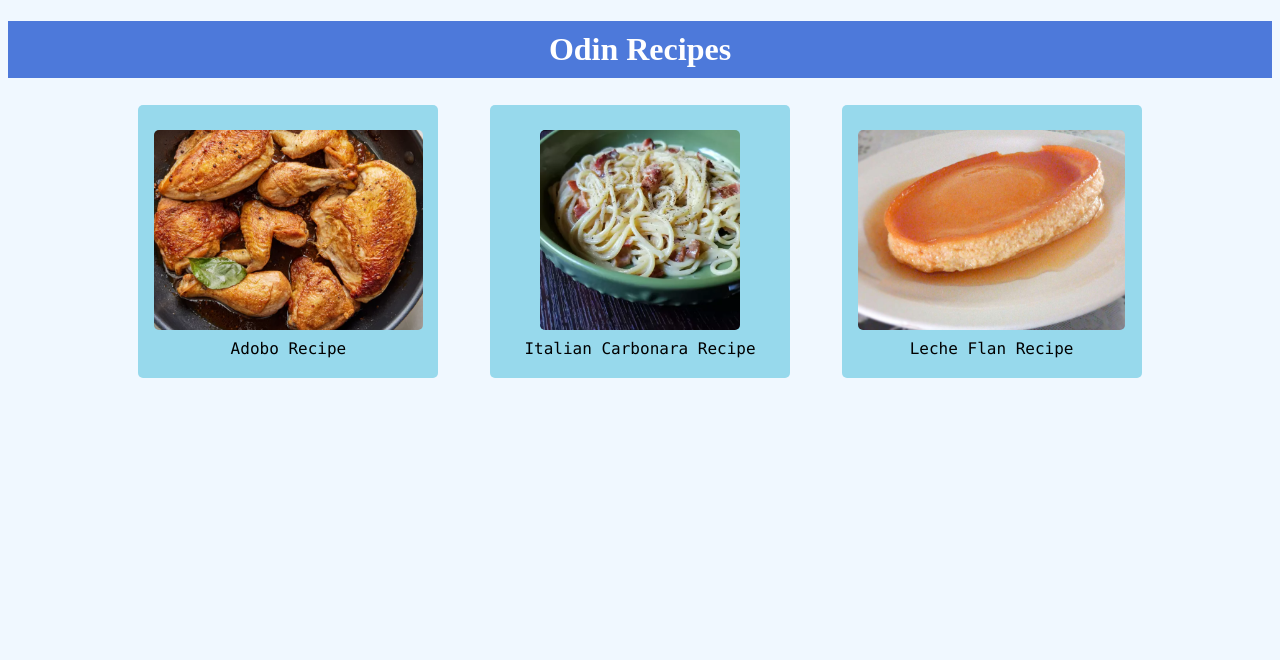
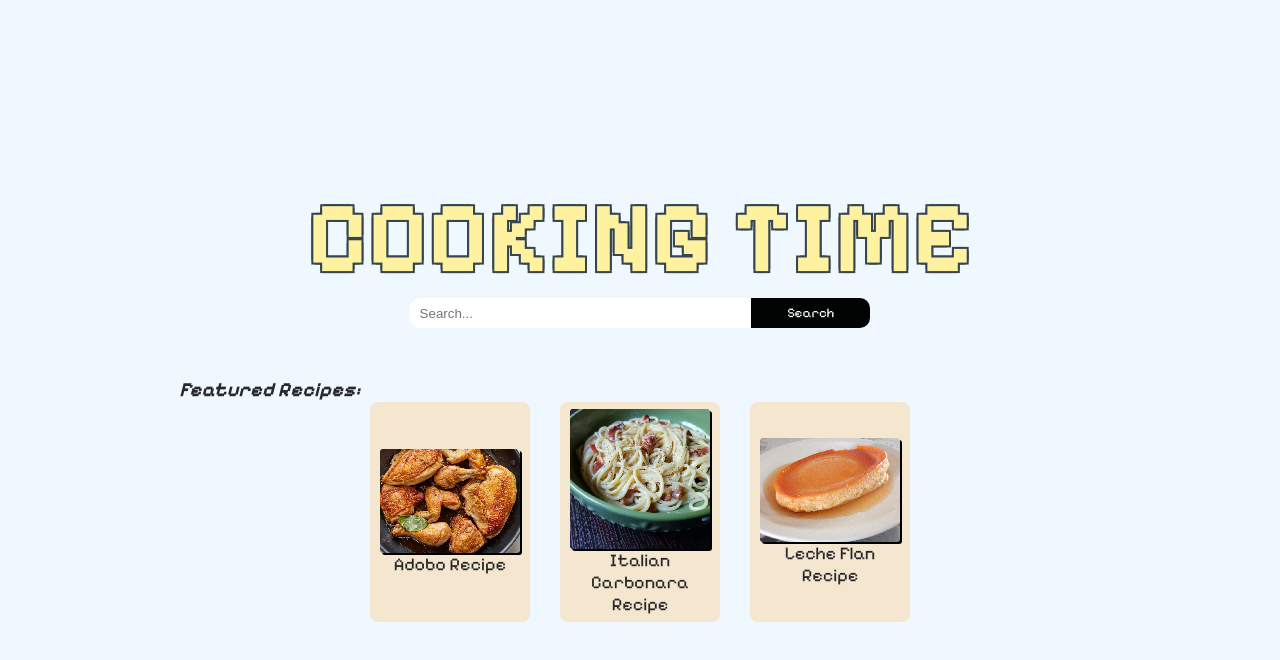
Before and after one commit to m1ra-san/odin-recipes, a plain HTML site: page index.html in a window 1280 px wide. Drawn offline with Linux system fonts and the light colour scheme.

Commit message:
Better looking design on the main page

```diff
--- a/index.html
+++ b/index.html
@@ -5,35 +5,46 @@
     <meta charset="UTF-8">
     <meta name="viewport" content="width=device-width, initial-scale=1.0">
     <link rel="stylesheet" href="style.css">
+    <style>
+        @import url('https://fonts.googleapis.com/css2?family=Pixelify+Sans:wght@400..700&display=swap');
+    </style>
     <title>Odin Recipes</title>
 </head>
 
 <body>
-    <h1>Odin Recipes</h1>
-    <div class="container content">
-        <ul class="menu">
+    <div class="main-container">
+        <h1 class="fancy-pixel">COOKING TIME</h1>
+        <div class="search-recipes">
+            <input type="text" class="search-input" placeholder="Search..."><button>Search</button>
+        </div>
+
+        <div class="content">
+            <p>Featured Recipes:</p>
+            <ul class="featured-menu">
                 <li>
                     <div class="recipe-menu">
                         <a href="recipes/adobo.html">
                             <img src="images/adobo.png" alt="adobo">
-                        Adobo Recipe</a>
+                            <span>Adobo Recipe</span>
+                        </a>
                     </div>
                 </li>
                 <li>
                     <div class="recipe-menu">
                         <a href="recipes/carbonara.html">
                             <img src="images/carbonara.png" alt="">
-                        <br>Italian Carbonara Recipe</a>
+                            <span>Italian Carbonara<br>Recipe</span></a>
                     </div>
                 </li>
                 <li>
                     <div class="recipe-menu">
                         <a href="recipes/lecheflan.html">
                             <img src="images/lecheflan.png" alt="">
-                        Leche Flan Recipe</a>
+                            <span>Leche Flan Recipe</span></a>
                     </div>
                 </li>
             </ul>
+        </div>
     </div>
 
 </body>
--- a/style.css
+++ b/style.css
@@ -1,95 +1,165 @@
-/* *{
-    outline: 2px solid red;
-} */
-
-body{
-    background-color: aliceblue;
+*{
+    /* outline: 2px solid red; */
+    margin: 0;
 }
-.container{
-    font-family: "Lucida Console", "Courier New", monospace;
-    text-align: center;
-    padding: 5px;
-
+:root {
+    --spacing: 5px;
 }
 
-p{
+
+body {
+    background-color: aliceblue;
+    height: 100vh;
+    width: auto;
+    display: flex;
+    flex-direction: column;
+    align-items: center;
+    justify-content: center;
+}
+
+.main-container{
+    width: 90%;
+    display: flex;
+    flex-direction: column;
+    align-items: center;
+    justify-content: center;
+}
+
+.fancy-pixel {
+    font-family: "Pixelify Sans", sans-serif;
+    font-size: 100px;
+    color: #fef2a0;
+    text-shadow:
+        2px 2px 0 #36454f,
+        -2px -2px 0 #36454f,
+        -2px 2px 0 #36454f,
+        2px -2px 0 #36454f;
+    position: relative;
+    text-align: center;
+    padding: 0;
+}
+
+/* ----------------Search Bar */
+.search-recipes {
+    width: 40%;
+    height: 30px;
+    display: flex;
+    border-radius: 10px;
+    overflow: hidden;
+    margin:0 0 50px 0 ;
+}
+
+.search-recipes input{
+  flex: 3 0 0;
+  border: none;
+  border-radius: 0;
+  padding: 0 10px;
+  outline: none;
+}
+
+.search-recipes button{
+  flex: 1 1 0;
+  border: none;
+  border-radius: 0;
+  background-color: #020403;
+  color: white;
+  cursor: pointer;
+  font-family: "Pixelify Sans", sans-serif;
+}
+
+
+
+/* -----------------Recipes */
+
+
+p {
     color: rgb(92, 91, 91);
     font-style: italic;
+    font-size: clamp(32px, 5vw, 65px)
 }
 
-a{
+a {
     text-decoration: none;
     color: black;
 }
 
 
-h1{
-    background-color: rgb(77, 121, 218);
-    padding: 10px;
-    text-align: center;
-    color: rgb(255, 255, 255);
+.content {
+    text-align: left;
+    width: 80%;
+    padding: 0;
 }
 
-.container.content{
-    text-align: left;
-    display: flex;
-    justify-content: center;
+.content p{
+    font-family: "Pixelify Sans", sans-serif;
+    font-size: 20px;
+    font-weight: bold;
+    color: #27282c;
 }
 
-.plate{
+.plate {
     display: flex;
-    /* outline: 2px solid purple; */
     width: 100%;
 }
 
-.meals{
-    display:inline;
+.meals {
+    display: inline;
     width: 700px;
     color: brown;
     margin: 0 20px;
 }
 
 
-.container.meals{
+.container.meals {
     padding: 10px 0;
+}
+
+.featured-menu{
+    display: flex;
+    flex-wrap: wrap;
+    grid-template-rows: 3,1fr;
+    justify-content: center;
+    gap: 30px;
+    list-style: none;
+    padding: 0;
 }
 
 
 
-li .recipe-menu{
-    display: flex;
-    align-items: center;
-    flex-direction: column;
-    background-color:rgb(151, 217, 236);
-    border-radius: 5px;
-    padding: 20px 0;
-    width: 300px;
-    height: auto;
-
+.recipe-menu {
+  display: flex;
+  flex-direction: column;
+  align-items: center;
+  gap: 10px;
+  justify-content: center;
+  background-color: #FFC06750;
+  width: 160px;
+  height: 220px;
+  padding: 10px;
+  box-sizing: border-box;
+  text-align: center;
+  border-radius: 8px;
 }
 
-.recipe-menu img{
-    height: 200px;
-    width: auto ;
-    border-radius: 10px;
-    padding: 5px;
+.recipe-menu img {
+    width: 100%;
+    max-width: 200px;
+    height: auto;
+    display: block;
+    border-radius: 3px;
+    image-rendering: pixelated;
+    filter: drop-shadow(2px 2px 0 #000); /* fake outline */
 }
 
-
-.menu{
-    display: flex;
-    align-items: center;
-    justify-content: space-between;
+.recipe-menu span {
+    font-family: "Pixelify Sans", sans-serif;
+    display: block;
     text-align: center;
-    width: 80%;
-    margin: 0;
-    padding: 0;
-    list-style: none;
+    font-size: 18px;
+    color: #27282c;
 }
 
-
-
-.recipe-menu:hover{
+.recipe-menu:hover {
     transform: scale(95%);
     transition: transform 0.1s ease;
 }
```
Lines whose indentation alone changed are shown as unchanged.
